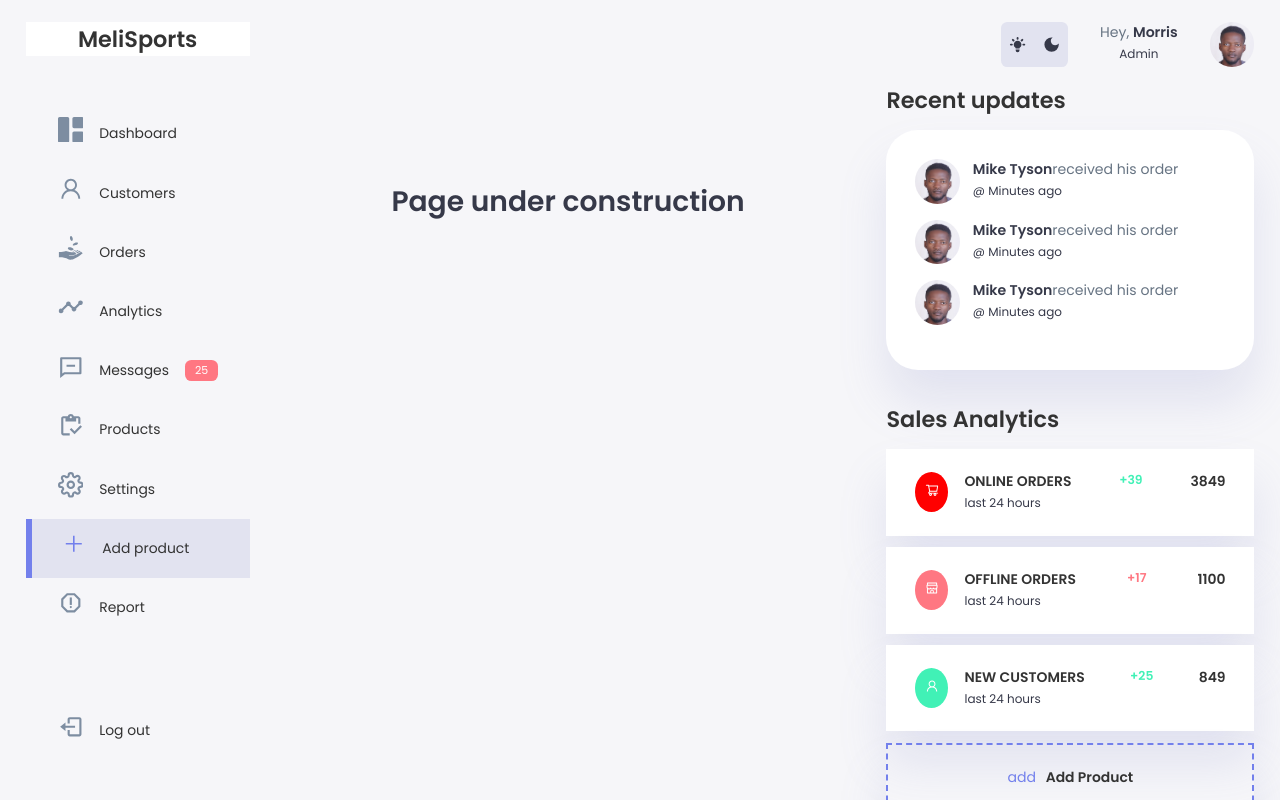
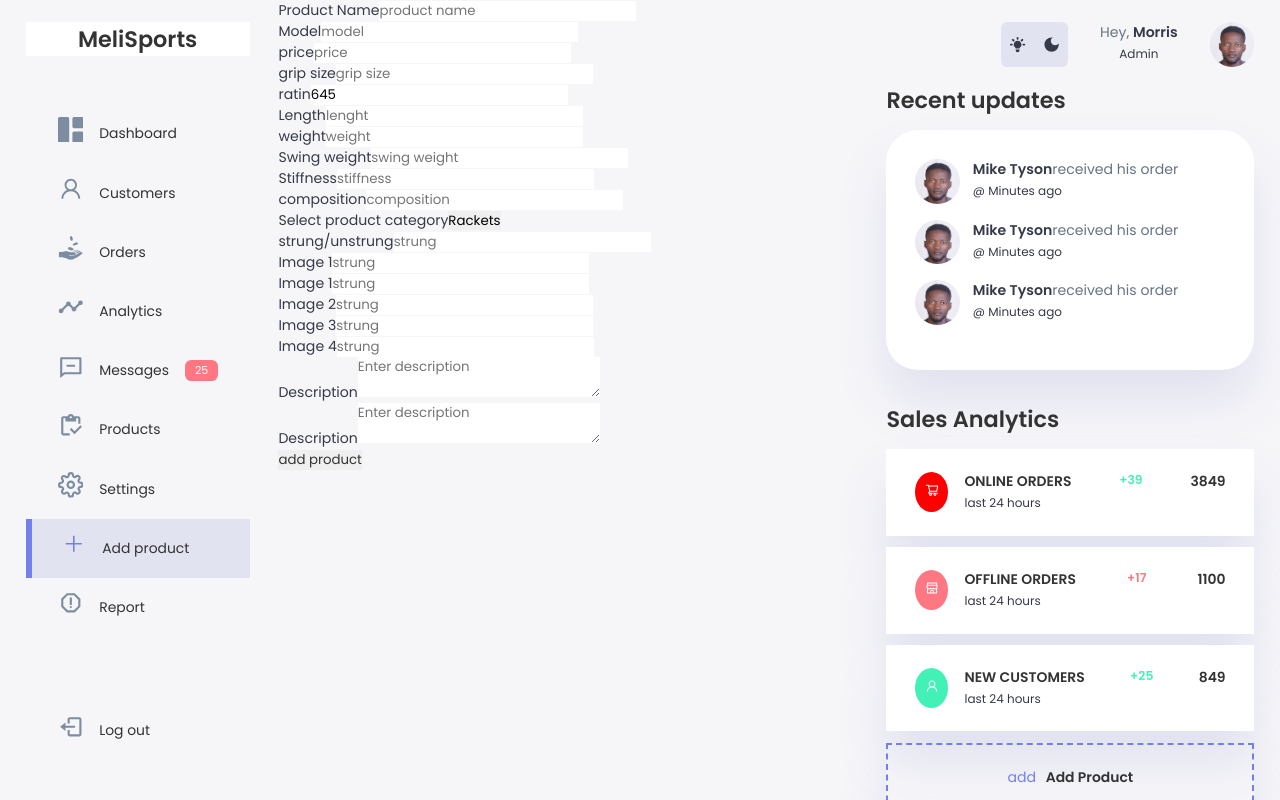
Before and after one commit to Emmykage/melisports-tennis, a React (Create React App) app: page /admin/addproduct in a window 1280 px wide. Shown: the top 800 px of the page. Built offline with nearby package versions, Linux system fonts and the light colour scheme.

Commit message:
add category form

```diff
--- a/src/components/admin/addproduct/AddProduct.jsx
+++ b/src/components/admin/addproduct/AddProduct.jsx
@@ -2,10 +2,163 @@
 
 const AddProduct = () => {
   return (
-    <div>
-        <h1 className='bolder'>
-            Page under construction
-        </h1>
+    <div className='product-form'>
+
+            <form>
+                <div className='form-row'>
+                    <div className='input-half'>
+                        <label> Product Name
+                            <input  type="text" placeholder="product name"/>
+                        </label>
+                    </div>
+                    <div className='input-half'>
+                        <label> Model
+                        <input type="text" placeholder="model"/>
+
+                        </label>
+                    </div>
+                </div>
+                <div className='form-row'>
+                    <div className='input-half'>
+                        <label> price
+                        <input type="number" placeholder='price'/>
+
+                        </label>
+                    </div>
+                    <div className='input-half'>
+                        <label htmlFor=""> grip size
+                        <input type="number" placeholder='grip size'/>
+
+                        </label>
+                    </div>
+
+                </div>
+
+
+                <div className="form-row">
+                    <div className='input-half' >
+                        <label htmlFor="" className="rating">
+                            ratin
+                            <input type="text" value="645" />
+
+                        </label>
+                    </div>
+                    <div className='input-half'>
+                        <label htmlFor=""> Length
+                        <input type="text"   placeholder="lenght"/>
+
+                        </label>
+                    </div>
+
+                </div>
+
+                <div className='form-row'>
+                    <div className='input-half'>
+                        <label htmlFor="">weight
+                        <input type="text"  placeholder="weight"/>
+
+                        </label>
+                    </div>
+                    <div  className='input-half'>
+                        <label htmlFor=""> Swing weight
+                        <input type="text"  placeholder="swing weight"/>
+
+                        </label>
+                    </div>
+                    <div  className='input-half'>
+                        <label htmlFor="">Stiffness
+                        <input type="text"  placeholder="stiffness"/>
+
+                        </label>
+                    </div>
+                    <div>
+                        <label htmlFor="">
+                            composition
+                            <input type="text"  placeholder="composition"/>
+
+                        </label>
+                    </div>
+
+                </div>
+                <div className='text-form-container'>
+                    <label htmlFor="">Select product category
+
+                    <select placeholder='product category'>
+                        <option>Rackets</option>
+                        <option>Shoes</option>
+                        <option>Shoes</option>
+                        <option>Shoes</option>
+                        <option>Shoes</option>
+
+                    </select>
+                    </label>
+                </div>
+
+
+
+
+
+                <div>
+                    <label htmlFor="">
+                        strung/unstrung
+
+                    <input type="text"  placeholder="strung"/>
+                    </label>
+                </div>
+                <div>
+                    <label htmlFor="">
+                        Image 1
+
+                    <input type="url"  placeholder="strung"/>
+                    </label>
+                </div>
+                <div>
+                    <label htmlFor="">
+                        Image 1
+
+                    <input type="url"  placeholder="strung"/>
+                    </label>
+                </div>
+                <div>
+                    <label htmlFor="">
+                        Image 2
+
+                    <input type="url"  placeholder="strung"/>
+                    </label>
+                </div>
+                <div>
+                    <label htmlFor="">
+                        Image 3
+
+                    <input type="url"  placeholder="strung"/>
+                    </label>
+                </div>
+                <div>
+                    <label htmlFor="">
+                        Image 4
+
+                    <input type="url"  placeholder="strung"/>
+                    </label>
+                </div>
+
+                <div>
+                    <label htmlFor=""> Description
+                    <textarea placeholder='Enter description'></textarea>
+
+                    </label>
+                </div>
+
+                <div>
+                    <label htmlFor=""> Description
+                    <textarea placeholder='Enter description'></textarea>
+
+                    </label>
+                </div>
+                <button>
+                    add product
+                </button>
+            </form>
+
     </div>
   )
 }
```
